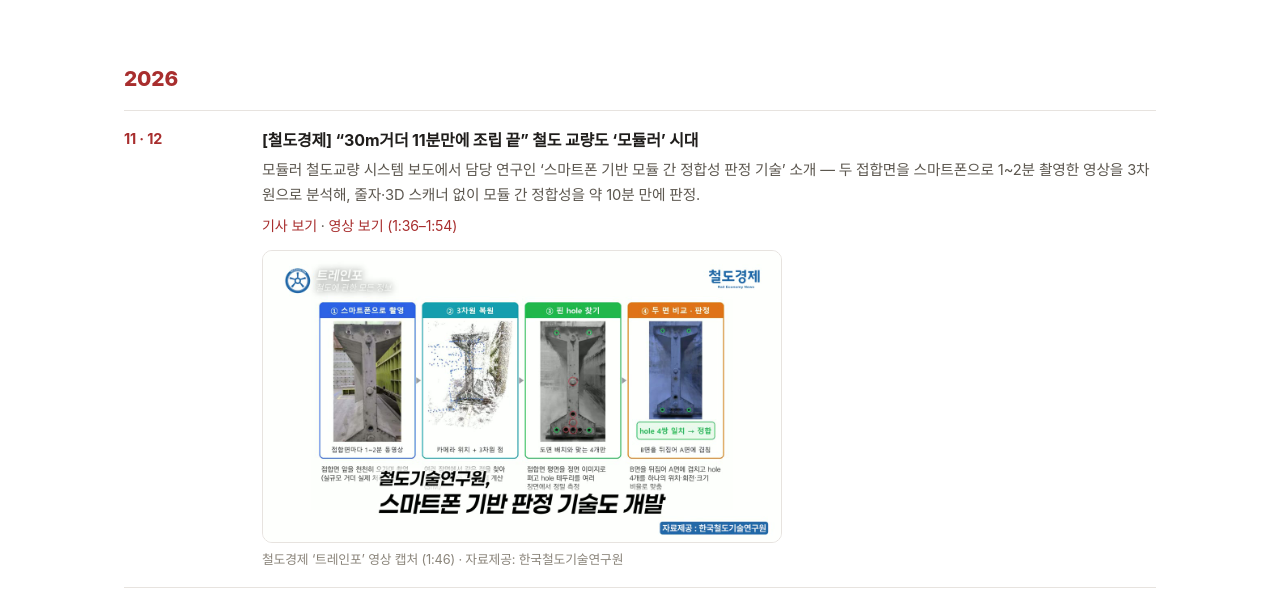
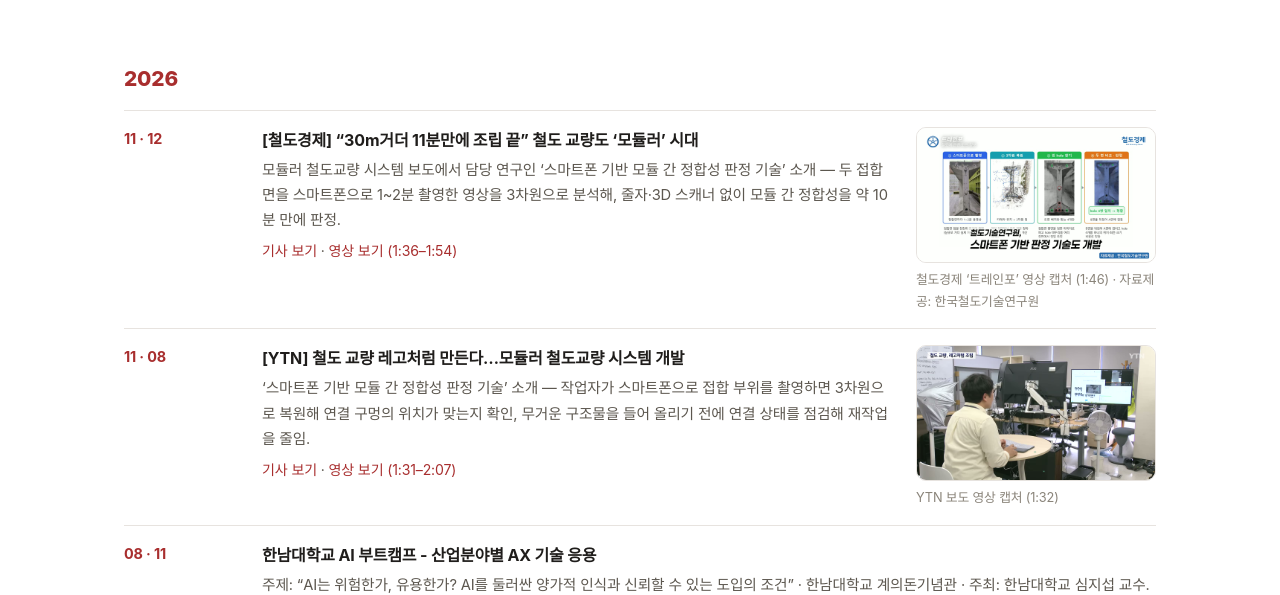
Before and after one commit to Hoofeels/hoofeels.github.io, a plain HTML site: page news.html in a window 1280 px wide. Shown: the part 205-800 px from the top of the page. Drawn offline with Linux system fonts and the light colour scheme; a web font is replaced by a local one.

Commit message:
style(news): shrink press images and place them right of the text
- Lay out press items as text + 240px image column (stacks on small
  screens, image capped at 360px).
- Replace the YTN capture with the 1:32 frame showing the researcher
  running the fit-check program; rename the file so caches refresh.

Co-Authored-By: Claude Opus 5.5 <noreply@anthropic.com>

```diff
--- a/assets/styles.css
+++ b/assets/styles.css
@@ -215,7 +215,10 @@ main { display: block; }
 .news-body h3 { margin: 0 0 4px; font-size: 1rem; }
 .news-body p { margin: 0; color: var(--text-soft); font-size: .92rem; }
 .news-body .news-links { margin-top: 6px; font-size: .88rem; }
-.news-media { margin: 12px 0 0; max-width: 520px; }
+.news-body.has-media {
+  display: grid; grid-template-columns: 1fr 240px; gap: 20px; align-items: start;
+}
+.news-media { margin: 0; }
 .news-media img {
   display: block; width: 100%; height: auto;
   border-radius: 10px; border: 1px solid var(--border);
@@ -298,6 +301,8 @@ main { display: block; }
   .nav-links a.active::after { display: none; }
   .nav-toggle { display: inline-flex; }
   .news-item { grid-template-columns: 1fr; gap: 4px; }
+  .news-body.has-media { grid-template-columns: 1fr; gap: 12px; }
+  .news-media { max-width: 360px; }
 }
 @media (max-width: 480px) {
   .gallery-grid { grid-template-columns: 1fr; }
--- a/news.html
+++ b/news.html
@@ -48,10 +48,12 @@
         <div class="reveal">
           <div class="news-item">
             <div class="news-date">11 · 12</div>
-            <div class="news-body">
+            <div class="news-body has-media">
+              <div>
               <h3>[철도경제] “30m거더 11분만에 조립 끝” 철도 교량도 ‘모듈러’ 시대</h3>
               <p>모듈러 철도교량 시스템 보도에서 담당 연구인 ‘스마트폰 기반 모듈 간 정합성 판정 기술’ 소개 — 두 접합면을 스마트폰으로 1~2분 촬영한 영상을 3차원으로 분석해, 줄자·3D 스캐너 없이 모듈 간 정합성을 약 10분 만에 판정.</p>
               <p class="news-links"><a href="https://www.redaily.co.kr/news/articleView.html?idxno=18163" target="_blank" rel="noopener">기사 보기</a> · <a href="https://youtu.be/9MSPn0SQ9RU?t=96" target="_blank" rel="noopener">영상 보기 (1:36–1:54)</a></p>
+              </div>
               <figure class="news-media">
                 <img src="assets/img/news-2026-11-redaily-smartphone-fit.jpg" alt="스마트폰 기반 판정 기술의 4단계(스마트폰 촬영, 3차원 복원, 핀 hole 찾기, 두 면 비교·판정)를 보여주는 철도경제 영상 화면" loading="lazy" width="1280" height="720" />
                 <figcaption>철도경제 ‘트레인포’ 영상 캡처 (1:46) · 자료제공: 한국철도기술연구원</figcaption>
@@ -60,13 +62,15 @@
           </div>
           <div class="news-item">
             <div class="news-date">11 · 08</div>
-            <div class="news-body">
+            <div class="news-body has-media">
+              <div>
               <h3>[YTN] 철도 교량 레고처럼 만든다…모듈러 철도교량 시스템 개발</h3>
               <p>‘스마트폰 기반 모듈 간 정합성 판정 기술’ 소개 — 작업자가 스마트폰으로 접합 부위를 촬영하면 3차원으로 복원해 연결 구멍의 위치가 맞는지 확인, 무거운 구조물을 들어 올리기 전에 연결 상태를 점검해 재작업을 줄임.</p>
               <p class="news-links"><a href="https://www.ytn.co.kr/_ln/0105_202611080551200333" target="_blank" rel="noopener">기사 보기</a> · <a href="https://youtu.be/iCy3Q66meTc?t=91" target="_blank" rel="noopener">영상 보기 (1:31–2:07)</a></p>
+              </div>
               <figure class="news-media">
-                <img src="assets/img/news-2026-11-ytn-smartphone-fit.jpg" alt="모니터에 스마트폰 영상 기반 접합 부위 정합성 판정 프로그램이 띄워진 YTN 보도 화면" loading="lazy" width="1280" height="720" />
-                <figcaption>YTN 보도 영상 캡처 (1:36)</figcaption>
+                <img src="assets/img/news-2026-11-ytn-researcher.jpg" alt="연구실에서 스마트폰 영상 기반 정합성 판정 프로그램을 시연하는 정승후 선임연구원 (YTN 보도 화면)" loading="lazy" width="1280" height="720" />
+                <figcaption>YTN 보도 영상 캡처 (1:32)</figcaption>
               </figure>
             </div>
           </div>
```
Also changed, not shown: assets/img/news-2026-11-ytn-researcher.jpg (added), assets/img/news-2026-11-ytn-smartphone-fit.jpg (deleted).
